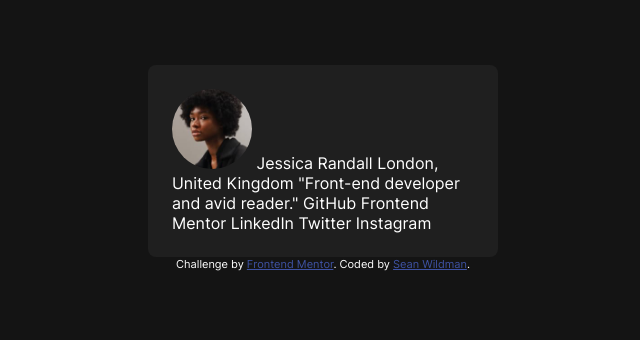
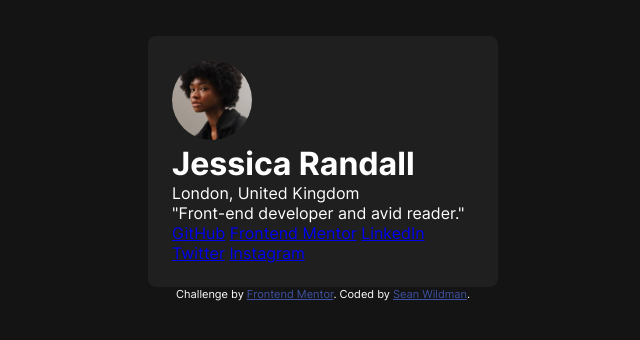
Before and after one commit to twelvegoats/FEM_social_links_profile, a website: page index.html in a window 1280 px wide. Shown: the part 232-572 px from the top of the page, without its empty margins (317-957 px from the left). Drawn offline with nearby package versions, Linux system fonts and the light colour scheme; files that its build step writes are made by us from their sources.

Commit message:
Add remaining structure to HTML

```diff
--- a/index.html
+++ b/index.html
@@ -35,8 +35,16 @@
         alt="Image of Jessica"
         class="social-card__image"
       />
-      Jessica Randall London, United Kingdom "Front-end developer and avid
-      reader." GitHub Frontend Mentor LinkedIn Twitter Instagram
+      <h1 class="social-card__name">Jessica Randall</h1>
+      <p class="social-card__location">London, United Kingdom</p>
+      <p class="social-card__bio">"Front-end developer and avid reader."</p>
+      <div class="social-card__links">
+        <a href="#" class="social-card__link">GitHub</a>
+        <a href="#" class="social-card__link">Frontend Mentor</a>
+        <a href="#" class="social-card__link">LinkedIn</a>
+        <a href="#" class="social-card__link">Twitter</a>
+        <a href="#" class="social-card__link">Instagram</a>
+      </div>
     </main>
 
     <footer>
```
